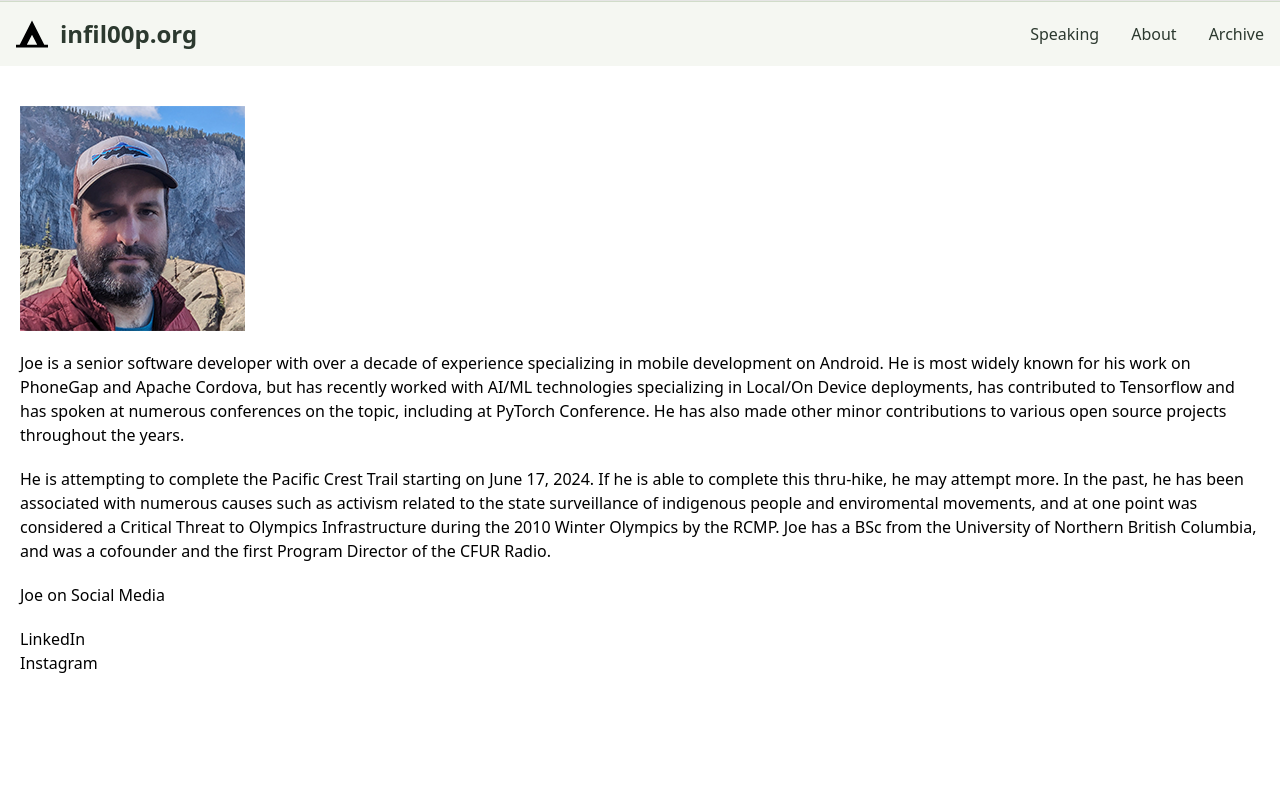
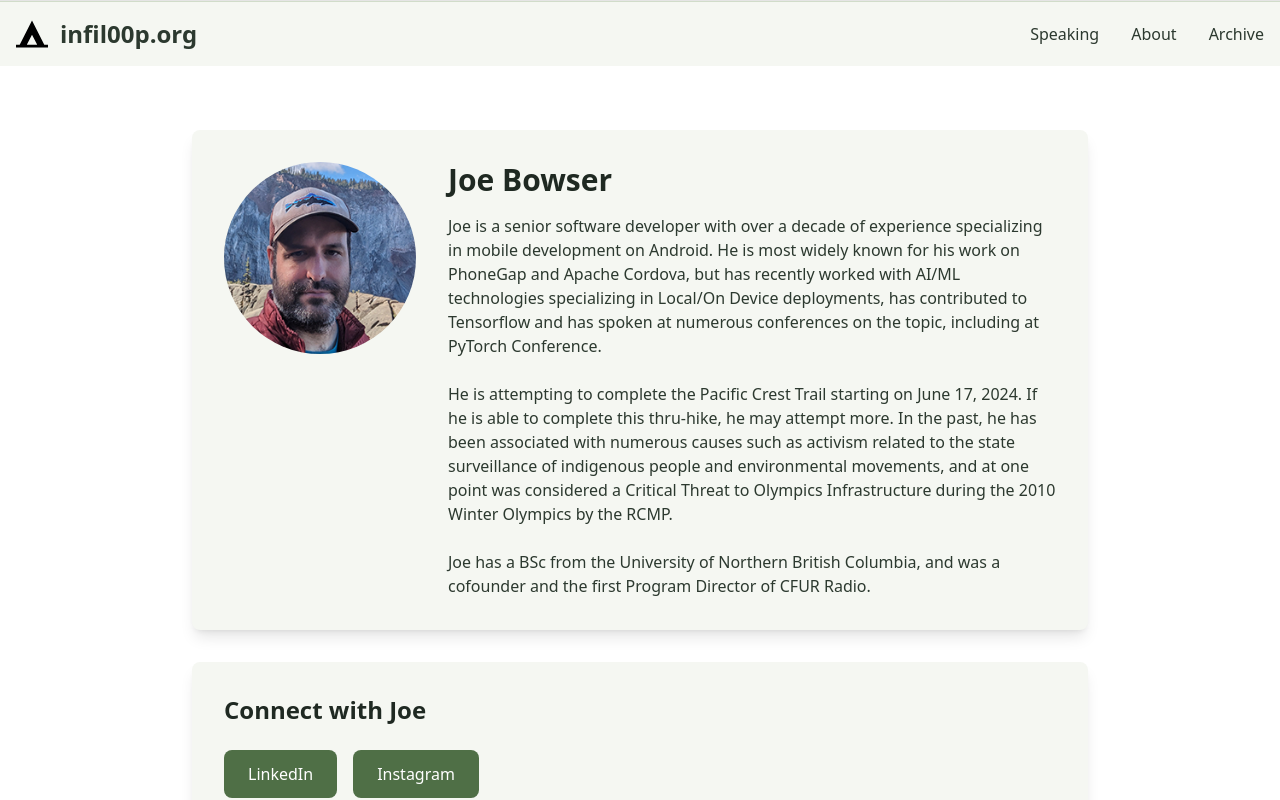
Before and after one commit to infil00p/infil00p.org, a Next.js app: page /about in a window 1280 px wide. Shown: the top 800 px of the page. Built offline with nearby package versions, Linux system fonts and the light colour scheme.

Commit message:
Enhance about page layout and styling

```diff
--- a/components/about_info.tsx
+++ b/components/about_info.tsx
@@ -1,3 +1,4 @@
+import Image from 'next/image'
 
 type Props = {
   name: string
@@ -6,25 +7,61 @@ type Props = {
 
 const AboutInfo = ({ name, picture }: Props) => {
   return (
-      <div className="items-center space-y-5 py-10">
-        <img src={picture} className="mr-4" alt={name} />
-        <p>Joe is a senior software developer with over a decade of experience specializing in mobile development on Android.  He is most widely known
+    <div className="max-w-4xl mx-auto">
+      <div className="bg-forest-100 rounded-lg shadow-lg p-8 mb-8">
+        <div className="flex flex-col md:flex-row items-center md:items-start gap-8">
+          <div className="w-48 h-48 relative rounded-full overflow-hidden shrink-0">
+            <Image
+              src={picture}
+              alt={name}
+              width={192}
+              height={192}
+              className="object-cover"
+            />
+          </div>
+          <div className="flex-grow">
+            <h1 className="text-3xl font-bold text-forest-800 mb-4">{name}</h1>
+            <div className="prose text-forest-700 space-y-6">
+              <p>
+                Joe is a senior software developer with over a decade of experience specializing in mobile development on Android. He is most widely known
                 for his work on PhoneGap and Apache Cordova, but has recently worked with AI/ML technologies specializing in Local/On Device deployments, has
-            contributed to Tensorflow and has spoken at numerous conferences on the topic, including at PyTorch Conference.  He has also made other
-            minor contributions to various open source projects throughout the years.
+                contributed to Tensorflow and has spoken at numerous conferences on the topic, including at PyTorch Conference.
               </p>
               <p>
-            He is attempting to complete the Pacific Crest Trail starting on June 17, 2024.  If he is able to complete this thru-hike, he may
-            attempt more.  In the past, he has been associated with numerous causes such as activism related to the state surveillance of
-            indigenous people and enviromental movements, and at one point was considered a Critical Threat to Olympics Infrastructure during the
-            2010 Winter Olympics by the RCMP. Joe has a BSc from the University of Northern British Columbia, and was a cofounder
-            and the first Program Director of the CFUR Radio.
+                He is attempting to complete the Pacific Crest Trail starting on June 17, 2024. If he is able to complete this thru-hike, he may
+                attempt more. In the past, he has been associated with numerous causes such as activism related to the state surveillance of
+                indigenous people and environmental movements, and at one point was considered a Critical Threat to Olympics Infrastructure during the
+                2010 Winter Olympics by the RCMP.
               </p>
-        <h3>Joe on Social Media</h3>
-        <ul>
-          <li><a href="https://www.linkedin.com/in/joe-bowser-17b3397/">LinkedIn</a></li>
-          <li><a href="https://instagram.com/infil00p">Instagram</a></li>
-        </ul>
+              <p>
+                Joe has a BSc from the University of Northern British Columbia, and was a cofounder and the first Program Director of CFUR Radio.
+              </p>
+            </div>
+          </div>
+        </div>
+      </div>
+
+      <div className="bg-forest-100 rounded-lg shadow-lg p-8">
+        <h2 className="text-2xl font-semibold text-forest-800 mb-6">Connect with Joe</h2>
+        <div className="flex gap-4">
+          <a
+            href="https://www.linkedin.com/in/joe-bowser-17b3397/"
+            className="px-6 py-3 bg-forest-600 text-white rounded-lg hover:bg-forest-700 transition-colors"
+            target="_blank"
+            rel="noopener noreferrer"
+          >
+            LinkedIn
+          </a>
+          <a
+            href="https://instagram.com/infil00p"
+            className="px-6 py-3 bg-forest-600 text-white rounded-lg hover:bg-forest-700 transition-colors"
+            target="_blank"
+            rel="noopener noreferrer"
+          >
+            Instagram
+          </a>
+        </div>
+      </div>
     </div>
   )
 }
--- a/pages/about.tsx
+++ b/pages/about.tsx
@@ -1,26 +1,22 @@
 import Container from '../components/container'
-import Intro from '../components/intro'
 import Layout from '../components/layout'
 import Head from 'next/head'
 import { CMS_NAME } from '../lib/constants'
 import AboutInfo from '../components/about_info'
 import Header from '../components/header'
 
-
 export default function About() {
   return (
-        <>
     <Layout>
       <Head>
-              <title>{`${CMS_NAME}`}</title>
+        <title>{`About - ${CMS_NAME}`}</title>
       </Head>
       <Header />
       <Container>
-              <article className="mb-32">
+        <div className="py-16">
           <AboutInfo name='Joe Bowser' picture='/assets/blog/authors/joe.png'/>
-              </article>
+        </div>
       </Container>
     </Layout>
-        </>
   )
 }
```
Lines whose indentation alone changed are shown as unchanged.
